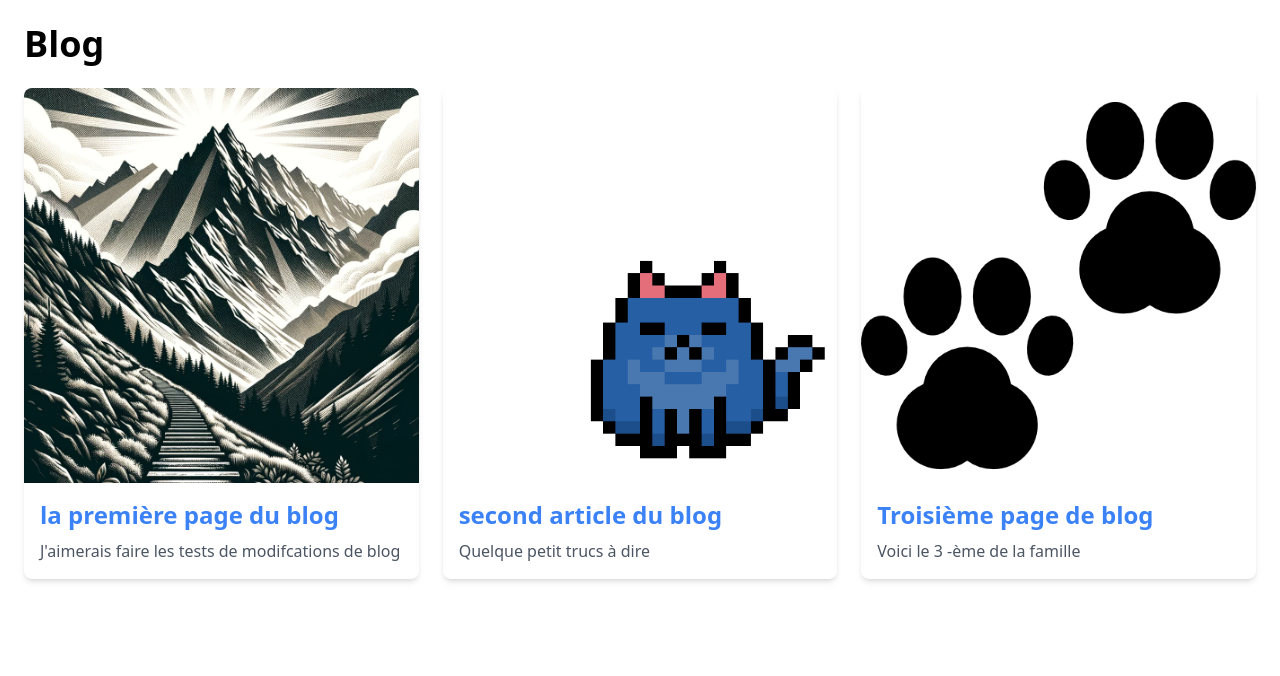
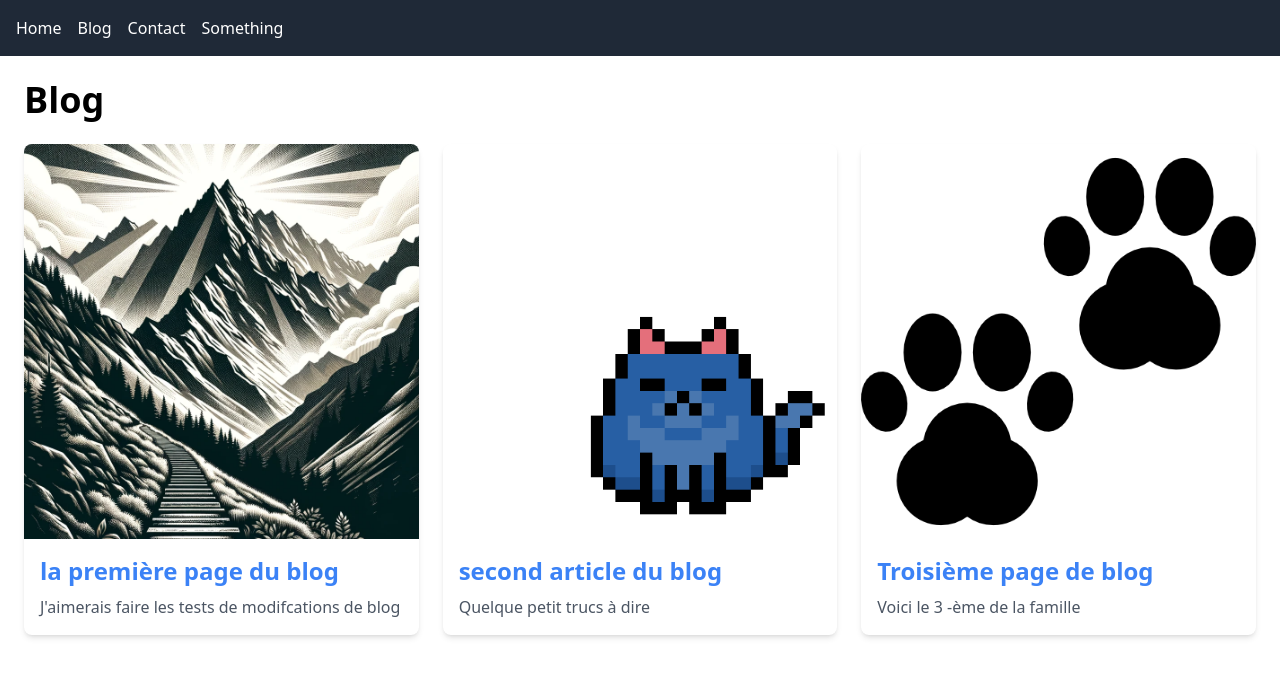
Before and after one commit to YasmineSan/integration, a Next.js app: page /blog in a window 1280 px wide. Shown: the top 676 px of the page. Built offline with nearby package versions, Linux system fonts and the light colour scheme.

Commit message:
chore: Optimize blog page navigation with a navbar

```diff
--- a/pages/blog.js
+++ b/pages/blog.js
@@ -53,6 +53,32 @@ export async function getStaticProps() {
 
 export default function BlogPage({ posts }) {
   return (
+    <div>
+      <nav className="bg-gray-800 p-4">
+        <ul className="flex space-x-4">
+          <li>
+            <a href="/" className="text-white">
+              Home
+            </a>
+          </li>
+          <li>
+            <a href="/blog" className="text-white">
+              Blog
+            </a>
+          </li>
+          <li>
+            <a href="/contact" className="text-white">
+              Contact
+            </a>
+          </li>
+          <li>
+            <a href="/something" className="text-white">
+              Something
+            </a>
+          </li>
+        </ul>
+      </nav>
+
       <div className="p-6">
         <h1 className="text-4xl font-bold mb-6">Blog</h1>
         <div className="grid grid-cols-1 md:grid-cols-2 lg:grid-cols-3 gap-6">
@@ -85,5 +111,6 @@ export default function BlogPage({ posts }) {
           ))}
         </div>
       </div>
+    </div>
   );
 }
```
Lines whose indentation alone changed are shown as unchanged.
